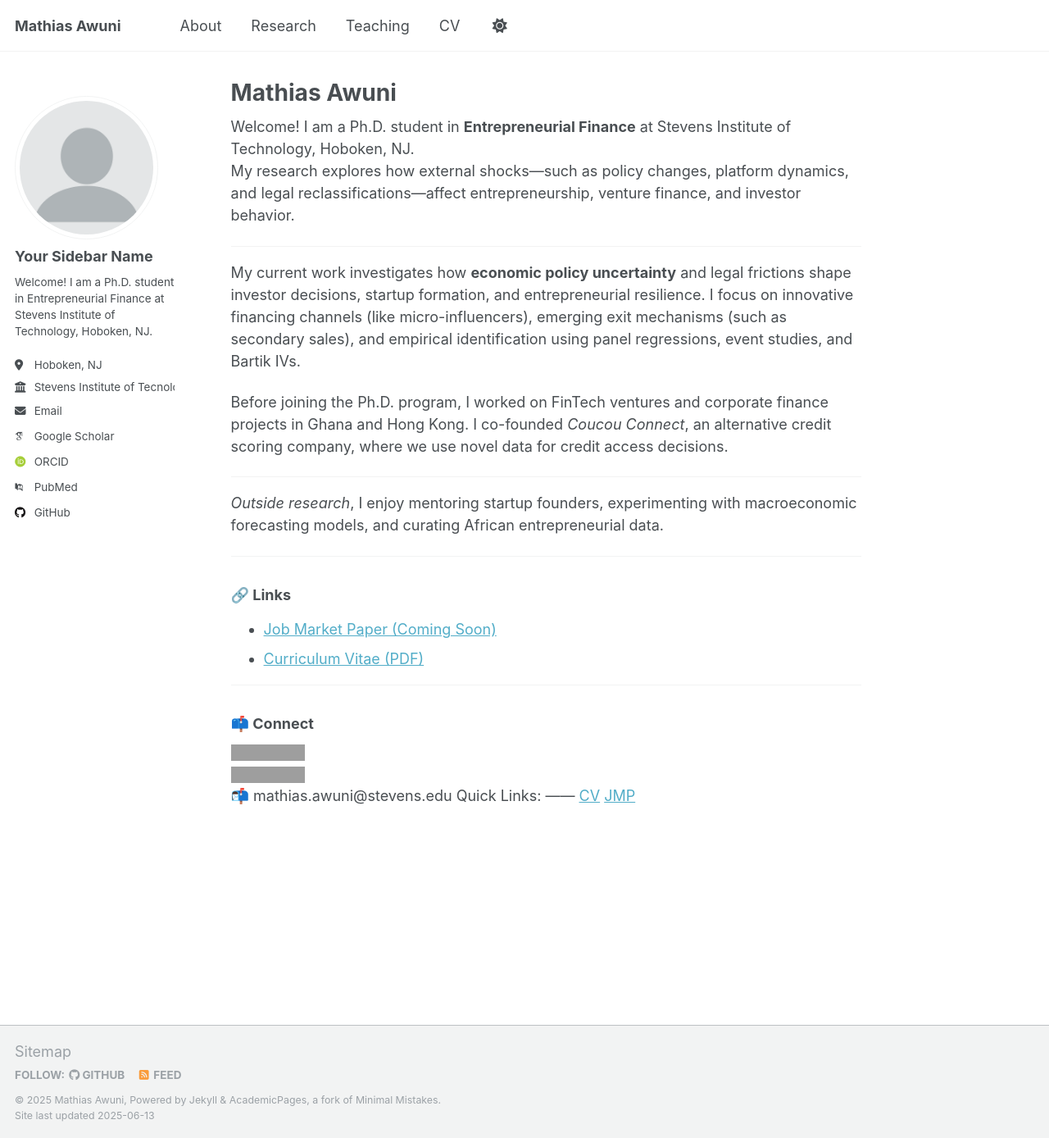
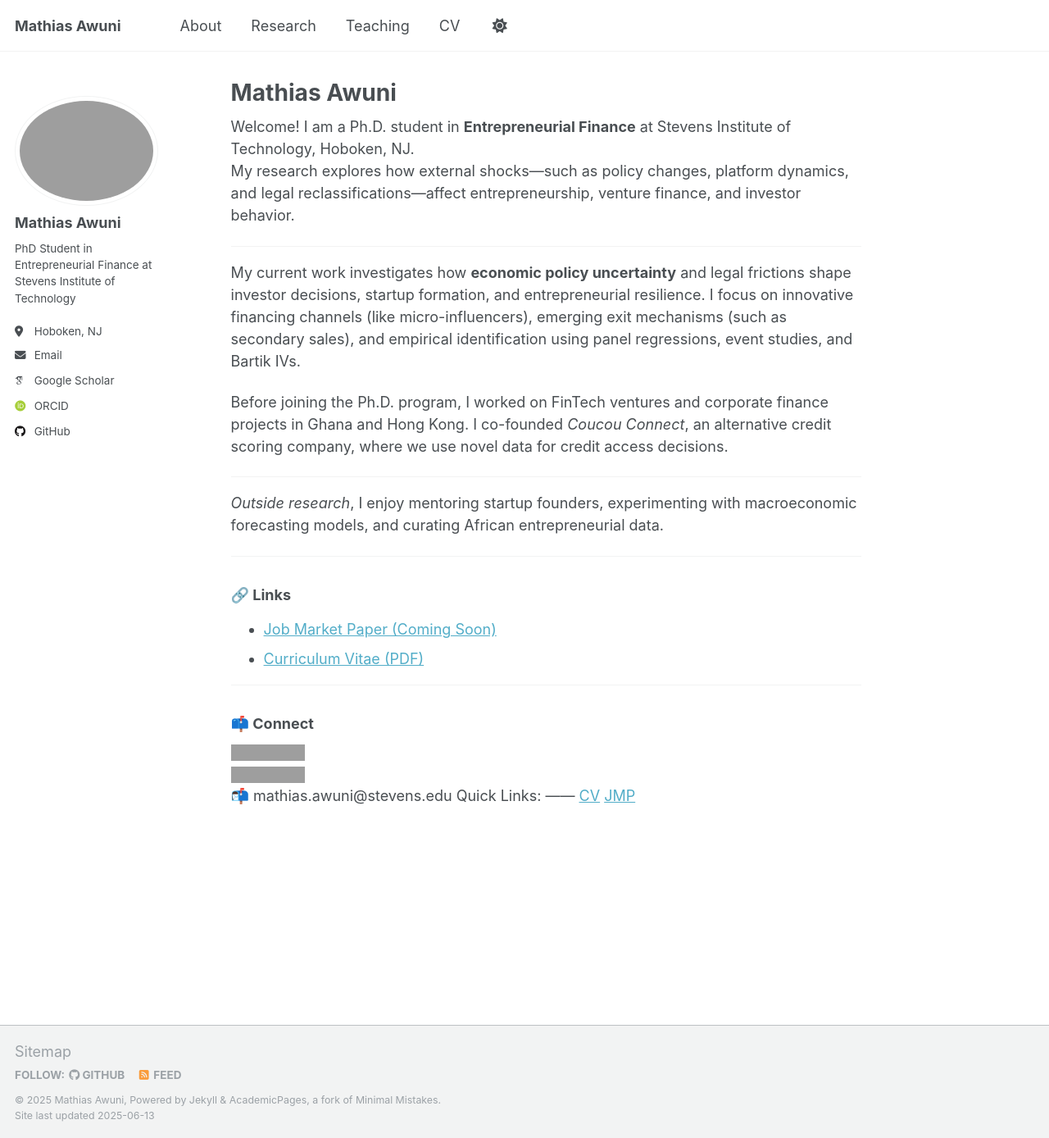
Before and after one commit to mawuni/mawuni.github.io, a Jekyll site: the page built from _pages/about.md, in a window 1280 px wide and 1388 px high. Shown: the whole window at 82% size. Built offline with Jekyll 4.4.1, drawn with Linux system fonts in a browser that asks for light colours; some web fonts are replaced; grey boxes are pictures that could not be loaded.

Commit message:
_config.yml

```diff
--- a/_config.yml
+++ b/_config.yml
@@ -21,33 +21,24 @@ repository               : "academicpages/academicpages.github.io"
 #               If a field is blank the icon and link will not appear, otherwise it will be shown.
 #               Additional customization can be done by editing /_includes/author-profile.html
 author:
-  # Biographic information
-  avatar           : "profile.png"
-  name             : "Your Sidebar Name"
-  bio              : "Welcome! I am a Ph.D. student in Entrepreneurial Finance at Stevens Institute of Technology, Hoboken, NJ."
-  location         : "Hoboken, NJ"
-  employer         : "Stevens Institute of Tecnology"
-  uri              : # URL
-  email            : "mawuni@stevens.edu"
+  name: "Mathias Awuni"
+  avatar: "/assets/images/profile.jpg"
+  bio: "PhD Student in Entrepreneurial Finance at Stevens Institute of Technology"
+  location: "Hoboken, NJ"
+  email: mathias.awuni@stevens.edu
+  linkedin: mathiasawuni
+  scholar: biC2bt0AAAAJ
+
 
   # Academic websites
-  academia         : # URL
-  arxiv            : # URL - Update with the correct link to your profile
-  googlescholar    : "https://scholar.google.com/citations?user=PS_CX0AAAAAJ"
-  impactstory      : # URL
+
+  googlescholar    : "https://scholar.google.com/citations?user=biC2bt0AAAAJ&hl=en&authuser=2"
   orcid            : "http://orcid.org/yourorcidurl"
-  semantic         : # URL
-  pubmed           : "https://www.ncbi.nlm.nih.gov/pubmed/?term=john+snow"
-  researchgate     : # URL
-  scopus           : # URL
+
 
   # Repositories and software development
-  bitbucket        : # Username - Update with your username on the site
-  codepen          : # Username
-  dribbble         : # Username
   github           : "academicpages"
-  kaggle           : # Username
-  stackoverflow    : # User number or user number and name (i.e., use "1" or "1/jeff-atwood")
+
 
   # Social media
   linkedin         : # Username
```
